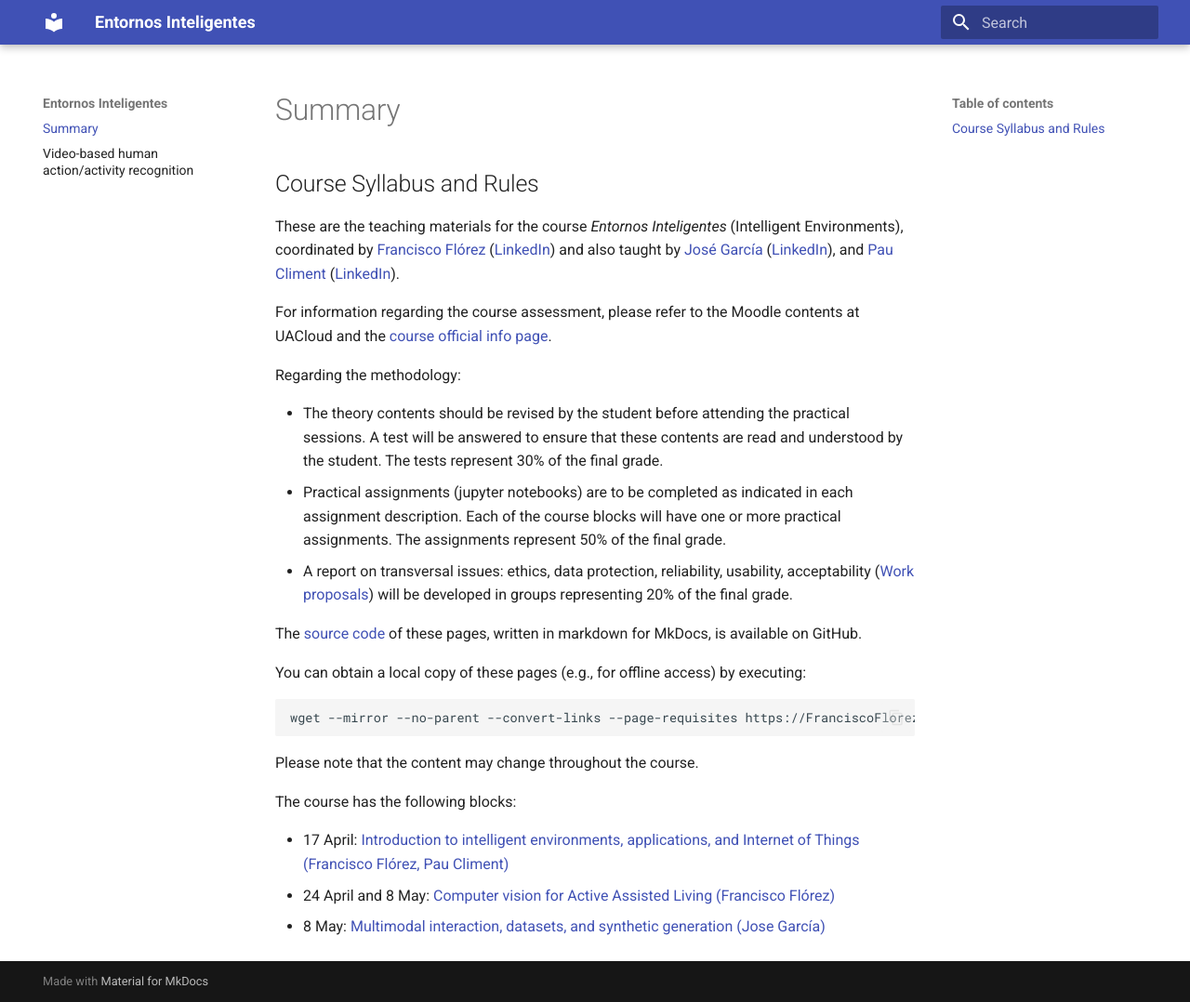
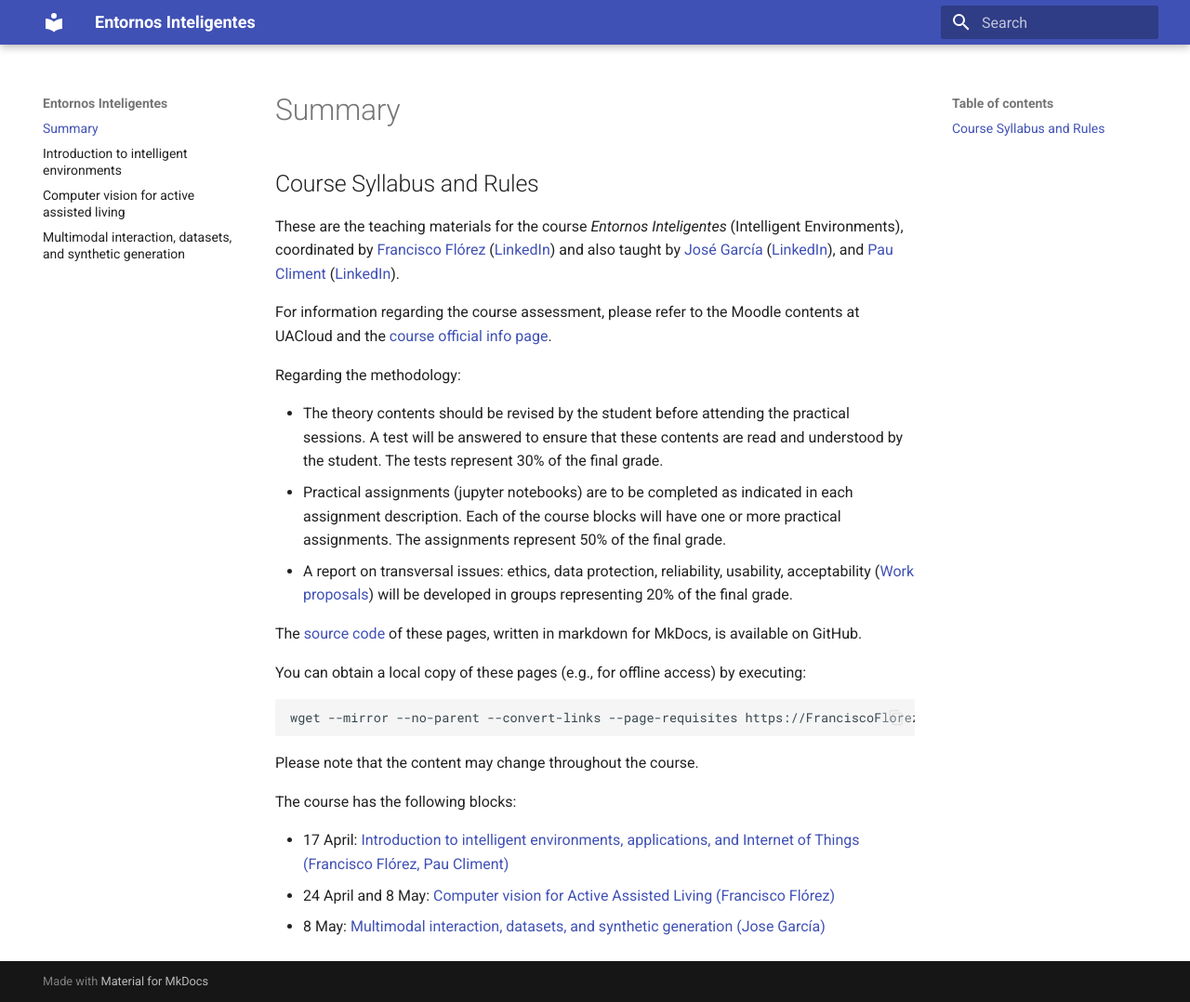
Before and after one commit to FranciscoFlorezRevuelta/EI, an MkDocs documentation site: the page built from docs/index.md, in a window 1280 px wide and 1078 px high. Shown: the whole window at 93% size. Built offline with MkDocs 1.6.1 and Material for MkDocs 9.7.7, drawn with Linux system fonts in a browser that asks for light colours.

Commit message:
Update mkdocs.yml

```diff
--- a/mkdocs.yml
+++ b/mkdocs.yml
@@ -8,7 +8,9 @@ theme:
 
 nav:
 - Summary: 'index.md'
-- Video-based human action/activity recognition: 'HAR.md'
+- Introduction to intelligent environments: 'introduction.md'
+- Computer vision for active assisted living: 'CV-AAL.md'
+- Multimodal interaction, datasets, and synthetic generation: 'multimodal-interaction.md'
 
 markdown_extensions:
   - toc:
```
